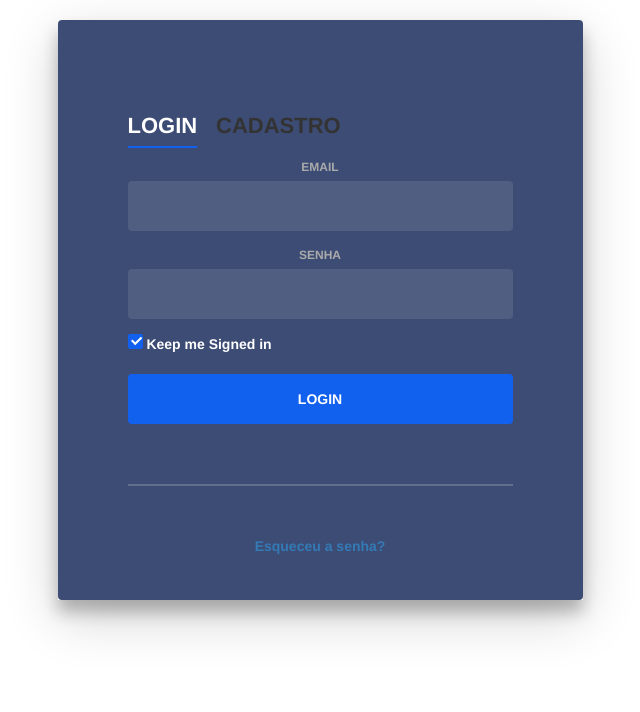
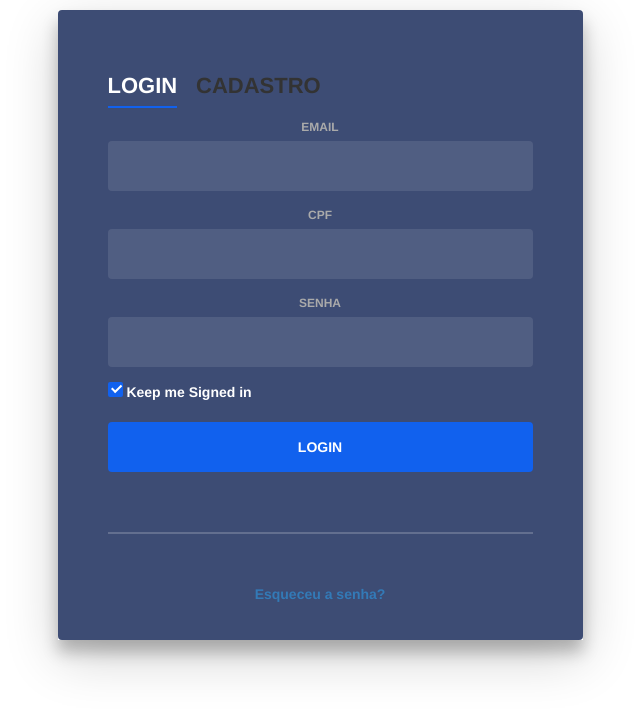
Before and after one commit to cfbatista/monitoramentoVeiculos, a plain HTML site: page FrontEnd/index.html at #!/login in a window 1280 px wide. Shown: the whole page, without its empty margins (320-960 px from the left). Drawn offline with nearby package versions, Linux system fonts and the light colour scheme; some packages are replaced by stand-ins of ours; a script that the page names is missing.

Commit message:
feat(front): adicionar campo cpf que faltava

```diff
--- a/FrontEnd/CSS/loginStyle.css
+++ b/FrontEnd/CSS/loginStyle.css
@@ -26,9 +26,9 @@ a{
 .login-wrap{
     width:100%;
     margin:auto;
-    top: 20px;
+    top: 10px;
     max-width:525px;
-    min-height:580px;
+    min-height:630px;
     position:relative;
     box-shadow:0 12px 15px 0 rgba(0,0,0,.24),0 17px 50px 0 rgba(0,0,0,.19);
 }
@@ -36,9 +36,10 @@ a{
 .login-html{
     width:100%;
     height:100%;
+    top:0;
     border-radius:4px;
     position:absolute;
-    padding:90px 70px 50px 70px;
+    padding:60px 50px 30px 50px;
     background:rgba(40,57,101,.9);
 }
 
--- a/FrontEnd/VIEW/login.html
+++ b/FrontEnd/VIEW/login.html
@@ -79,6 +79,10 @@
                         <input id="user" type="text" class="input" ng-model="usuario.username" required>
                     </div>
                     <div class="group">
+                        <label for="cpf" class="label">CPF</label>
+                        <input id="cpf" type="text" class="input" ng-model="usuario.cpf" required>
+                    </div>
+                    <div class="group">
                         <label for="pass" class="label">Senha</label>
                         <input id="pass" type="password" class="input" data-type="password" required ng-model="usuario.password">
                     </div>
@@ -98,6 +102,10 @@
                         <div class="group">
                             <label for="user" class="label">Nome</label>
                             <input id="user" type="text" class="input" ng-model="usuario.username" required>
+                        </div>
+                        <div class="group">
+                            <label for="cpf" class="label">CPF</label>
+                            <input id="cpf" type="text" class="input" ng-model="usuario.cpf" required>
                         </div>
                         <div class="group">
                             <label for="pass" class="label">Senha</label>
```
